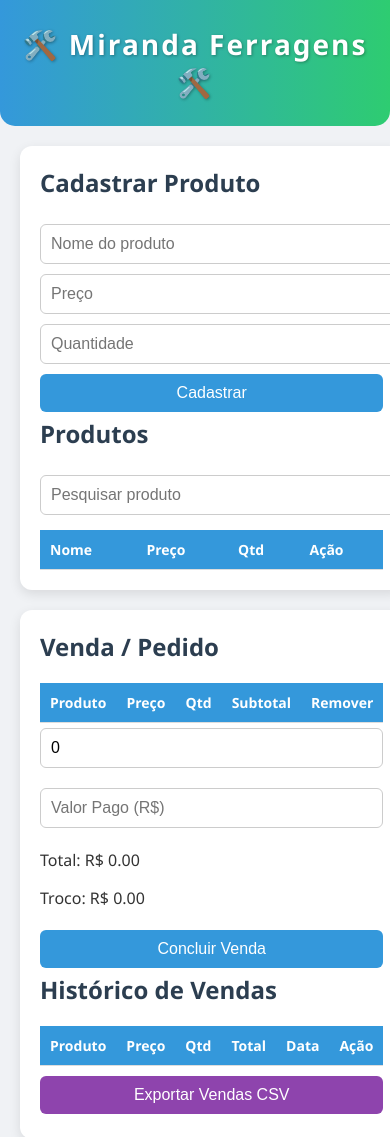
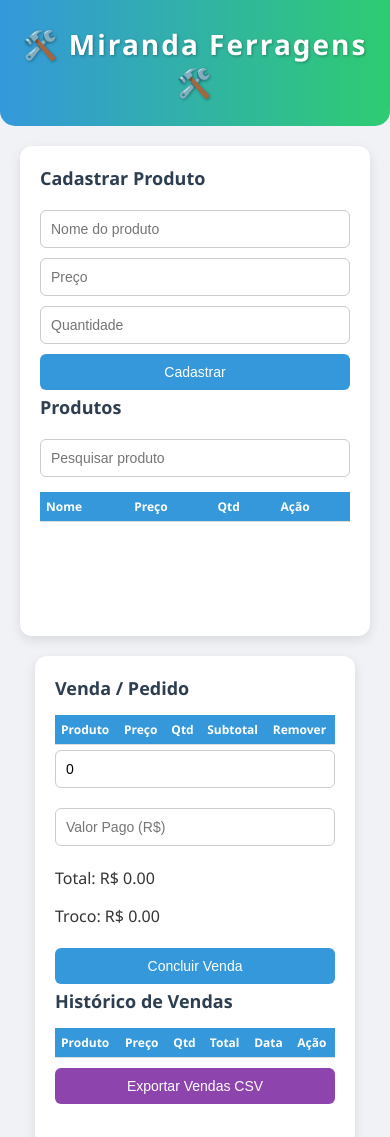
Before and after one commit to thiago-sl/mirandaferragem, a plain HTML site: page index.html in a window 390 px wide. Shown: the top 1137 px of the page. Drawn offline with Linux system fonts and the light colour scheme.

Commit message:
responsivo
responsividade

```diff
--- a/index.html
+++ b/index.html
@@ -31,6 +31,7 @@
         flex-wrap: wrap;
         padding: 20px;
         gap: 20px;
+        justify-content: center;
     }
 
     .box {
@@ -38,11 +39,12 @@
         padding: 20px;
         border-radius: 12px;
         box-shadow: 0 4px 12px rgba(0,0,0,0.1);
-        flex: 1 1 400px;
-        min-width: 300px;
+        flex: 1 1 450px;
+        max-width: 600px;
+        min-width: 280px;
     }
 
-    h2 { margin-top: 0; color: #2c3e50; }
+    h2 { margin-top: 0; color: #2c3e50; font-size: 20px; }
 
     input, button {
         padding: 10px;
@@ -50,6 +52,8 @@
         border-radius: 6px;
         border: 1px solid #ccc;
         font-size: 16px;
+        width: 100%;
+        box-sizing: border-box;
     }
 
     input:focus {
@@ -72,17 +76,18 @@
         width: 100%;
         border-collapse: collapse;
         margin-top: 10px;
+        font-size: 14px;
     }
 
     table th, table td {
-        padding: 10px;
+        padding: 8px;
         text-align: left;
         border-bottom: 1px solid #ddd;
     }
 
-    table th { background-color: #3498db; color: white; }
+    table th { background-color: #3498db; color: white; font-size: 14px; }
 
-    .btn-small { padding: 6px 10px; font-size: 14px; border-radius: 5px; margin-right: 5px; }
+    .btn-small { padding: 5px 8px; font-size: 12px; border-radius: 5px; margin-right: 5px; }
     .btn-vender { background-color: #27ae60; }
     .btn-vender:hover { background-color: #1e8449; }
     .btn-excluir { background-color: #e74c3c; }
@@ -90,11 +95,27 @@
     .btn-export { background-color: #8e44ad; margin-top: 10px; }
     .btn-export:hover { background-color: #732d91; }
 
-    .flex-row { display: flex; gap: 10px; flex-wrap: wrap; }
+    .flex-row {
+        display: flex;
+        gap: 10px;
+        flex-wrap: wrap;
+    }
 
-    /* Responsividade total */
-    @media (max-width: 1200px) { .container { flex-direction: column; } }
-    @media (max-width: 600px) { input, button { width: 100%; } table th, table td { font-size: 14px; } }
+    /* Responsividade */
+    @media (max-width: 1200px) {
+        .container { flex-direction: column; align-items: center; }
+    }
+
+    @media (max-width: 768px) {
+        h2 { font-size: 18px; }
+        table th, table td { font-size: 12px; padding: 6px; }
+    }
+
+    @media (max-width: 480px) {
+        .flex-row { flex-direction: column; }
+        input, button { font-size: 14px; }
+        table { font-size: 12px; }
+    }
 </style>
 </head>
 <body>
@@ -158,13 +179,11 @@ let produtos = JSON.parse(localStorage.getItem(LS_PRODUTOS)) || [];
 let vendas = JSON.parse(localStorage.getItem(LS_VENDAS)) || [];
 let carrinho = [];
 
-// Salvar no localStorage
 function salvarLocalStorage() {
     localStorage.setItem(LS_PRODUTOS, JSON.stringify(produtos));
     localStorage.setItem(LS_VENDAS, JSON.stringify(vendas));
 }
 
-// Cadastro
 function cadastrarProduto() {
     const nome = document.getElementById("nomeProduto").value.trim();
     const preco = parseFloat(document.getElementById("precoProduto").value);
@@ -178,7 +197,6 @@ function cadastrarProduto() {
     document.getElementById("quantidadeProduto").value = "";
 }
 
-// Tabela de produtos com filtro
 function atualizarTabelaProdutos() {
     const tbody = document.getElementById("tabelaProdutos").querySelector("tbody");
     tbody.innerHTML = "";
@@ -198,7 +216,6 @@ function atualizarTabelaProdutos() {
     });
 }
 
-// Carrinho
 function adicionarCarrinho(index) {
     const produto = produtos[index];
     if (produto.quantidade === 0) { alert("Produto sem estoque!"); return; }
@@ -236,7 +253,6 @@ function atualizarCarrinho() {
     atualizarTroco();
 }
 
-// Total e troco
 function atualizarTotal() {
     const subtotal = carrinho.reduce((acc, i) => acc + i.preco*i.qtd, 0);
     const descontoPct = parseFloat(document.getElementById("desconto").value) || 0;
@@ -251,7 +267,6 @@ function atualizarTroco() {
     document.getElementById("troco").innerText = troco >= 0 ? troco.toFixed(2) : "0.00";
 }
 
-// Concluir venda com baixa de estoque persistente
 function concluirVenda() {
     if (carrinho.length === 0) { alert("Carrinho vazio!"); return; }
     const total = parseFloat(document.getElementById("totalVenda").innerText);
@@ -260,14 +275,7 @@ function concluirVenda() {
 
     for (let item of carrinho) {
         const produto = produtos.find(p => p.nome === item.nome);
-        if (produto) {
-            if (produto.quantidade >= item.qtd) {
-                produto.quantidade -= item.qtd;
-            } else {
-                alert(`Estoque insuficiente para o produto ${produto.nome}.`);
-                return;
-            }
-        }
+        if (produto) produto.quantidade -= item.qtd;
         vendas.push({
             nome: item.nome,
             preco: item.preco,
@@ -287,7 +295,6 @@ function concluirVenda() {
     atualizarTabelaVendas();
 }
 
-// Atualizar histórico de vendas
 function atualizarTabelaVendas() {
     const tbody = document.getElementById("tabelaVendas").querySelector("tbody");
     tbody.innerHTML = "";
@@ -307,18 +314,16 @@ function atualizarTabelaVendas() {
     });
 }
 
-// Excluir venda e atualizar estoque
 function excluirVenda(index) {
     const venda = vendas[index];
     const produto = produtos.find(p => p.nome === venda.nome);
-    if (produto) produto.quantidade += venda.qtd; // Reposição do estoque
+    if (produto) produto.quantidade += venda.qtd;
     vendas.splice(index, 1);
     salvarLocalStorage();
     atualizarTabelaProdutos();
     atualizarTabelaVendas();
 }
 
-// Exportar CSV
 function exportarCSV() {
     if (vendas.length === 0) { alert("Não há vendas para exportar!"); return; }
     let csv = "Produto,Preço,Qtd,Total,Data\n";
@@ -332,7 +337,6 @@ function exportarCSV() {
     link.click();
 }
 
-// Inicialização
 atualizarTabelaProdutos();
 atualizarCarrinho();
 atualizarTabelaVendas();
```
